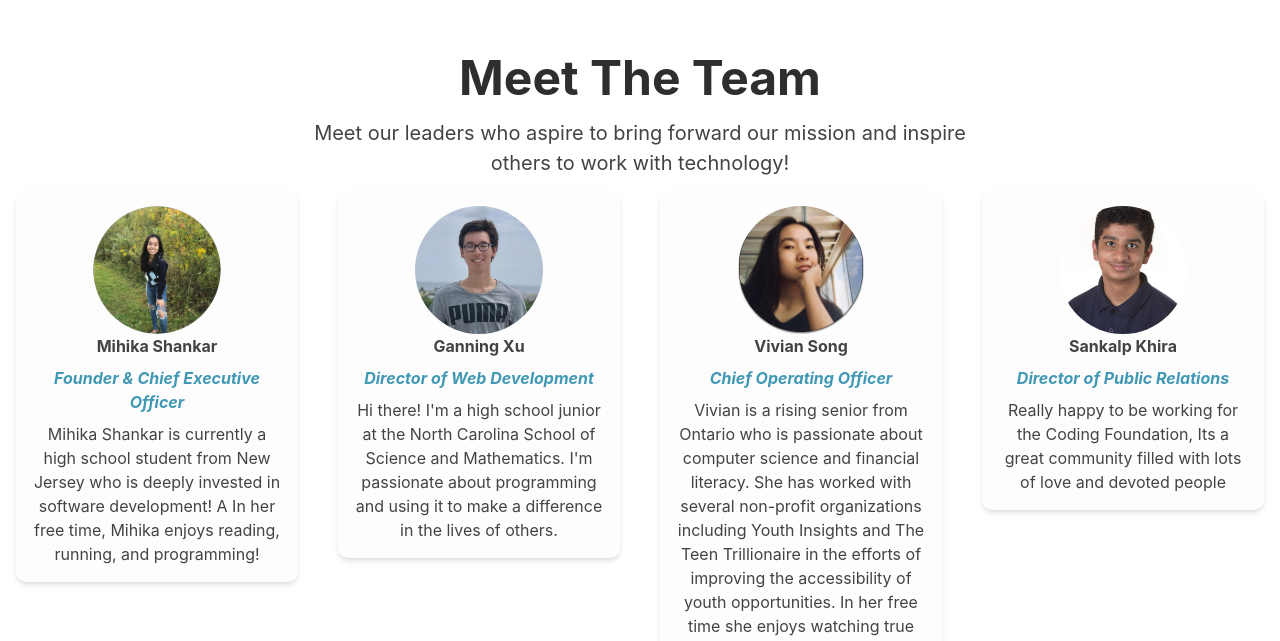
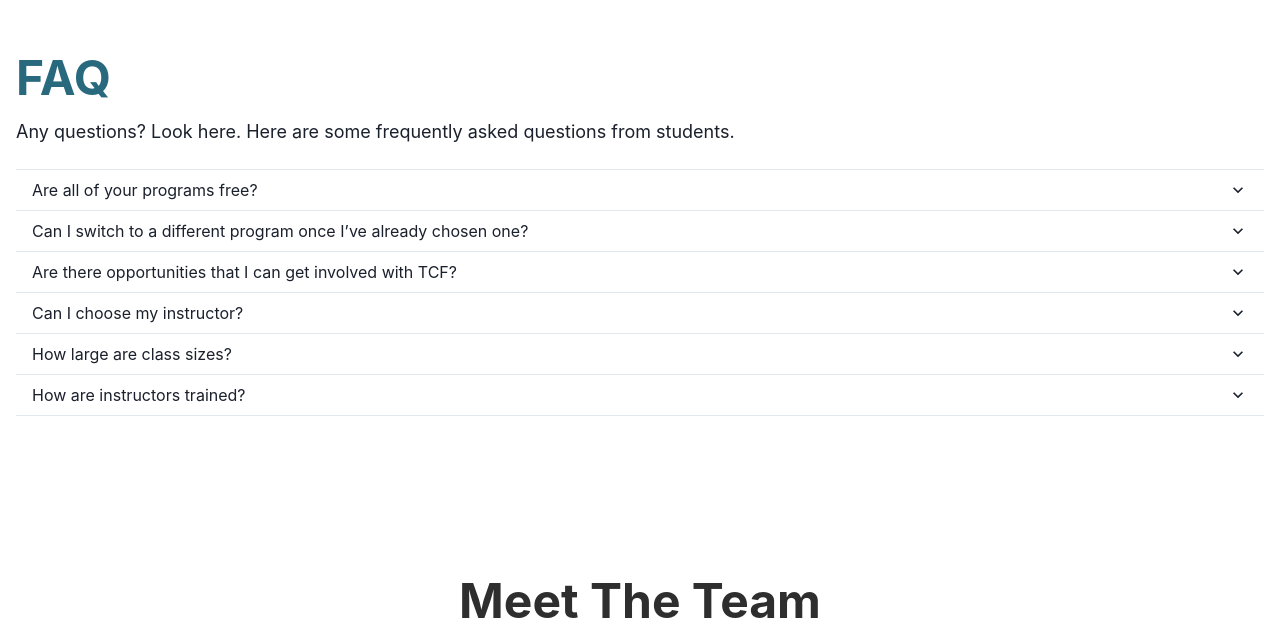
Before and after one commit to ganning127/TCF-Website, a Next.js app: page /about in a window 1280 px wide. Shown: the part 657-1298 px from the top of the page. Built offline with nearby package versions, Linux system fonts and the light colour scheme.

Commit message:
Add FRQ to about page

```diff
--- /dev/null
+++ b/components/FAQ/Faq.jsx
@@ -0,0 +1,34 @@
+import { Accordion, Heading, AccordionItem, Text, AccordionButton, AccordionPanel, Box, AccordionIcon} from '@chakra-ui/react'
+
+import Posts from "../../data/faq.json"
+
+export const Faq = () => {
+    return (
+        <>
+            <Box>
+                <Heading as="h1" size="2xl" color="blue.shade.hover" mb="4" fontWeight="bold"> FAQ</Heading>
+                <Text fontSize='lg'>Any questions? Look here. Here are some frequently asked questions from students.</Text>
+            </Box>
+            <br/>
+            <Accordion allowToggle>
+                {Posts.map( data => {
+                    return (
+                        <AccordionItem>
+                            <h2>
+                            <AccordionButton _expanded={{ bg: 'blue.shade', color: 'white' }}>
+                                <Box flex='1' textAlign='left'>
+                                {data.question}
+                                </Box>
+                                <AccordionIcon />
+                            </AccordionButton>
+                            </h2>
+                            <AccordionPanel pb={4}>
+                            {data.answer}
+                            </AccordionPanel>
+                        </AccordionItem>
+                    )
+                })}
+            </Accordion>
+        </>
+    )
+}
--- /dev/null
+++ b/data/faq.json
@@ -0,0 +1,32 @@
+[
+    {
+        "question": "Are all of your programs free?",
+        "answer": "Yes! All of our programs, including 1-on-1 tutoring, workshops, and group lessons are completely free of charge. All of our teachers and mentors volunteer their time in spreading their love of programming!"
+
+    },
+    {
+        "question": "Can I switch to a different program once I’ve already chosen one?",
+        "answer": "Of course! We know that are many reasons to which you might want to switch a class out. Just let your instructor know beforehand, and they will take care of it!"
+
+    },
+    {
+        "question": "Are there opportunities that I can get involved with TCF?",
+        "answer": "Certainly! With TCF, you can sign up to be an intern with one of our many departments (operations, web development, curriculum development, mentoring, business, marketing, and more!)"
+
+    },
+    {
+        "question": "Can I choose my instructor?",
+        "answer": "Yup. You can indicate which instructor you wish to take lessons from on the signup form. However, it is good to note that we may not be able to pair all students with their desired instructors depending on availability."
+
+    },
+    {
+        "question": "How large are class sizes?",
+        "answer": "Class size depends on the program you’re signing up for. One-on-one tutoring is made with one student and one mentor. Workshops are available for any number of students to join (though we usually get around 15-20)."
+
+    },
+    {
+        "question": "How are instructors trained?",
+        "answer": "All of our instructors have are proficient in their respective programming languages."
+
+    }
+]
--- a/pages/about.js
+++ b/pages/about.js
@@ -8,6 +8,7 @@
 import { HeadingWithDesc } from '../components/Headings/HeadingWithDesc'
 import { TeamGrid } from '../components/Grid/TeamGrid'
 import { SubSectionTwoButtons } from '../components/Landing/SubSectionTwoButtons'
+import { Faq } from '../components/FAQ/Faq'
 
 const title = "About - The Coding Foundation"
 const description = "The Coding Foundation is a nonprofit organization that aims to bring free, effective and encouraging computer science education for all students in different backgrounds. "
@@ -49,7 +50,8 @@
                     button2="Want to Mentor?"
                     link2="/mentor"
                 />
-
+                <MedSep />
+                <Faq/>
                 <MedSep />
 
                 <HeadingWithDesc desc="Meet our leaders who aspire to bring forward our mission and inspire others to work with technology! ">
```
Also changed, not shown: 1 other file (tests, documents, lock files or other folders).
